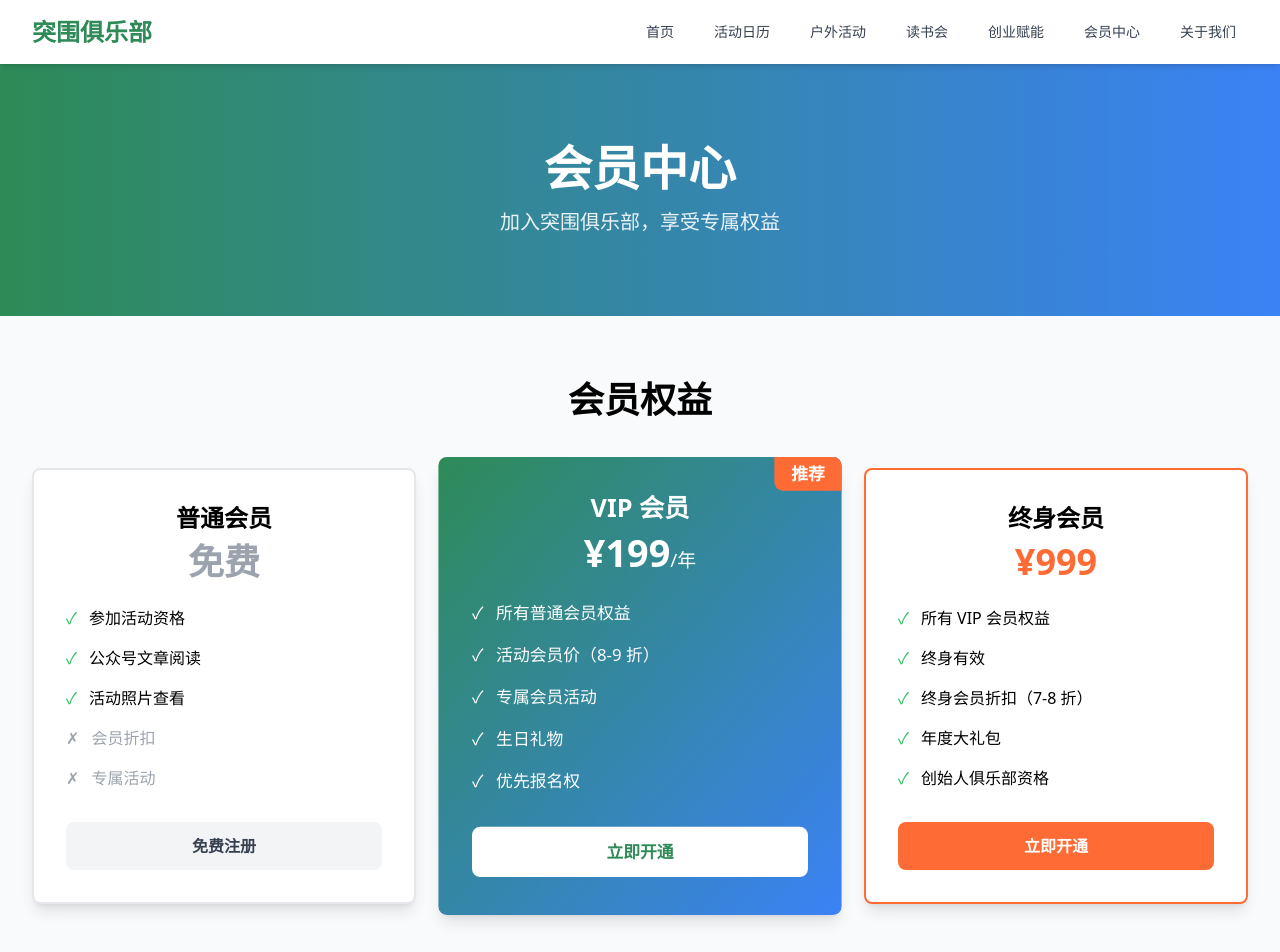
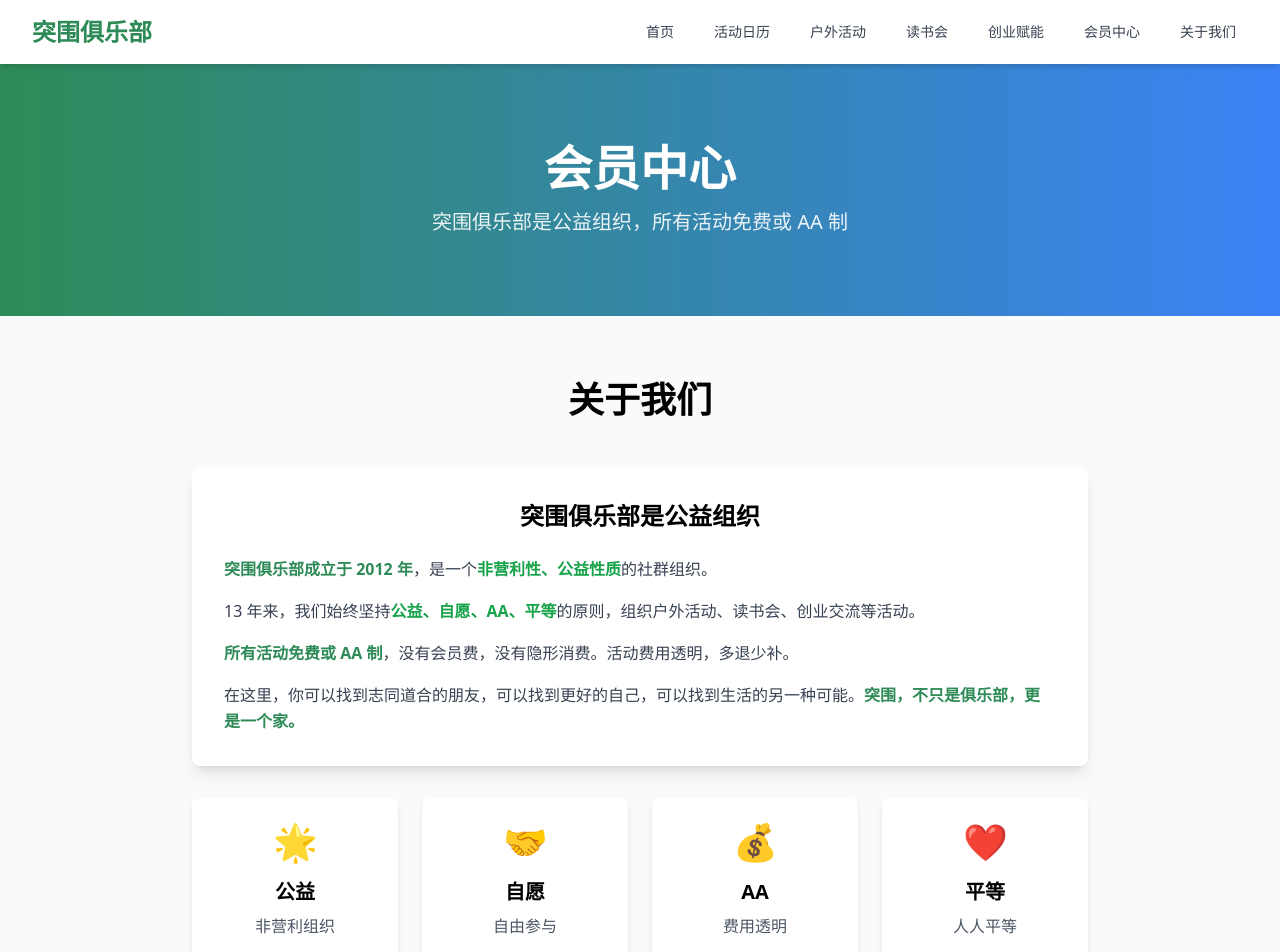
Before and after one commit to xiaoyaoluozi/towayclub-website, a Next.js app: page /membership in a window 1280 px wide. Shown: the top 952 px of the page. Built offline with nearby package versions, Linux system fonts and the light colour scheme.

Commit message:
fix: 修改会员页面为公益性质，修复导航栏空链接

```diff
--- a/app/events/page.js
+++ b/app/events/page.js
@@ -1,6 +1,7 @@
 'use client'
 
-import { useState } from 'react'
+import { useState, useEffect, Suspense } from 'react'
+import { useSearchParams } from 'next/navigation'
 import Link from 'next/link'
 import { events } from '../../data/events'
 
@@ -12,8 +13,18 @@ const categories = [
   { value: 'social', label: '🤝 社交' },
 ]
 
-export default function EventsPage() {
-  const [filter, setFilter] = useState('all')
+function EventsContent() {
+  const searchParams = useSearchParams()
+  const categoryParam = searchParams.get('category')
+
+  const [filter, setFilter] = useState(categoryParam || 'all')
+
+  // 当 URL 参数变化时，更新筛选器
+  useEffect(() => {
+    if (categoryParam) {
+      setFilter(categoryParam)
+    }
+  }, [categoryParam])
 
   const filteredEvents = filter === 'all'
     ? events
@@ -133,3 +144,11 @@ export default function EventsPage() {
     </div>
   )
 }
+
+export default function EventsPage() {
+  return (
+    <Suspense fallback={<div className="min-h-screen bg-gray-50 flex items-center justify-center"><div className="text-2xl">加载中...</div></div>}>
+      <EventsContent />
+    </Suspense>
+  )
+}
--- a/app/layout.js
+++ b/app/layout.js
@@ -18,9 +18,9 @@ export default function RootLayout({ children }) {
                 <div className="ml-10 flex items-baseline space-x-4">
                   <Link href="/" className="text-gray-700 hover:text-primary px-3 py-2 rounded-md text-sm font-medium">首页</Link>
                   <Link href="/events" className="text-gray-700 hover:text-primary px-3 py-2 rounded-md text-sm font-medium">活动日历</Link>
-                  <Link href="/outdoor" className="text-gray-700 hover:text-primary px-3 py-2 rounded-md text-sm font-medium">户外活动</Link>
-                  <Link href="/reading" className="text-gray-700 hover:text-primary px-3 py-2 rounded-md text-sm font-medium">读书会</Link>
-                  <Link href="/startup" className="text-gray-700 hover:text-primary px-3 py-2 rounded-md text-sm font-medium">创业赋能</Link>
+                  <Link href="/events?category=outdoor" className="text-gray-700 hover:text-primary px-3 py-2 rounded-md text-sm font-medium">户外活动</Link>
+                  <Link href="/events?category=reading" className="text-gray-700 hover:text-primary px-3 py-2 rounded-md text-sm font-medium">读书会</Link>
+                  <Link href="/events?category=startup" className="text-gray-700 hover:text-primary px-3 py-2 rounded-md text-sm font-medium">创业赋能</Link>
                   <Link href="/membership" className="text-gray-700 hover:text-primary px-3 py-2 rounded-md text-sm font-medium">会员中心</Link>
                   <Link href="/about" className="text-gray-700 hover:text-primary px-3 py-2 rounded-md text-sm font-medium">关于我们</Link>
                 </div>
--- a/app/membership/page.js
+++ b/app/membership/page.js
@@ -7,118 +7,74 @@ export default function MembershipPage() {
       <section className="bg-gradient-to-r from-primary to-blue-500 text-white py-20">
         <div className="max-w-7xl mx-auto px-4 sm:px-6 lg:px-8 text-center">
           <h1 className="text-5xl font-bold mb-4">会员中心</h1>
-          <p className="text-xl opacity-90">加入突围俱乐部，享受专属权益</p>
+          <p className="text-xl opacity-90">突围俱乐部是公益组织，所有活动免费或 AA 制</p>
         </div>
       </section>
 
       {/* 会员权益 */}
       <section className="py-16">
         <div className="max-w-7xl mx-auto px-4 sm:px-6 lg:px-8">
-          <h2 className="text-4xl font-bold text-center mb-12">会员权益</h2>
-          <div className="grid md:grid-cols-3 gap-8">
-            {/* 普通会员 */}
-            <div className="bg-white rounded-lg shadow-lg p-8 border-2 border-gray-200">
-              <div className="text-center mb-6">
-                <h3 className="text-2xl font-bold mb-2">普通会员</h3>
-                <div className="text-4xl font-bold text-gray-400">免费</div>
+          <h2 className="text-4xl font-bold text-center mb-12">关于我们</h2>
+          <div className="max-w-4xl mx-auto">
+            <div className="bg-white rounded-lg shadow-lg p-8 mb-8">
+              <h3 className="text-2xl font-bold mb-6 text-center">突围俱乐部是公益组织</h3>
+              <div className="space-y-4 text-gray-700 leading-relaxed">
+                <p>
+                  <strong className="text-primary">突围俱乐部成立于 2012 年</strong>，是一个<span className="text-green-600 font-semibold">非营利性、公益性质</span>的社群组织。
+                </p>
+                <p>
+                  13 年来，我们始终坚持<span className="text-green-600 font-semibold">公益、自愿、AA、平等</span>的原则，组织户外活动、读书会、创业交流等活动。
+                </p>
+                <p>
+                  <strong className="text-primary">所有活动免费或 AA 制</strong>，没有会员费，没有隐形消费。活动费用透明，多退少补。
+                </p>
+                <p>
+                  在这里，你可以找到志同道合的朋友，可以找到更好的自己，可以找到生活的另一种可能。<strong className="text-primary">突围，不只是俱乐部，更是一个家。</strong>
+                </p>
               </div>
-              <ul className="space-y-4 mb-8">
-                <li className="flex items-start">
-                  <span className="text-green-500 mr-3">✓</span>
-                  <span>参加活动资格</span>
-                </li>
-                <li className="flex items-start">
-                  <span className="text-green-500 mr-3">✓</span>
-                  <span>公众号文章阅读</span>
-                </li>
-                <li className="flex items-start">
-                  <span className="text-green-500 mr-3">✓</span>
-                  <span>活动照片查看</span>
-                </li>
-                <li className="flex items-start text-gray-400">
-                  <span className="mr-3">✗</span>
-                  <span>会员折扣</span>
-                </li>
-                <li className="flex items-start text-gray-400">
-                  <span className="mr-3">✗</span>
-                  <span>专属活动</span>
-                </li>
-              </ul>
-              <Link
-                href="/events"
-                className="block w-full bg-gray-100 hover:bg-gray-200 text-gray-700 text-center py-3 rounded-lg font-semibold transition"
-              >
-                免费注册
-              </Link>
             </div>
 
-            {/* VIP 会员 */}
-            <div className="bg-gradient-to-br from-primary to-blue-500 rounded-lg shadow-lg p-8 text-white transform scale-105">
-              <div className="absolute top-0 right-0 bg-secondary text-white px-4 py-1 rounded-bl-lg rounded-tr-lg font-semibold">
-                推荐
+            {/* 核心原则 */}
+            <div className="grid md:grid-cols-4 gap-6 mb-8">
+              <div className="bg-white p-6 rounded-lg shadow-md text-center">
+                <div className="text-4xl mb-4">🌟</div>
+                <h4 className="text-xl font-bold mb-2">公益</h4>
+                <p className="text-gray-600">非营利组织</p>
               </div>
-              <div className="text-center mb-6">
-                <h3 className="text-2xl font-bold mb-2">VIP 会员</h3>
-                <div className="text-4xl font-bold">¥199<span className="text-lg font-normal">/年</span></div>
+              <div className="bg-white p-6 rounded-lg shadow-md text-center">
+                <div className="text-4xl mb-4">🤝</div>
+                <h4 className="text-xl font-bold mb-2">自愿</h4>
+                <p className="text-gray-600">自由参与</p>
               </div>
-              <ul className="space-y-4 mb-8">
-                <li className="flex items-start">
-                  <span className="mr-3">✓</span>
-                  <span>所有普通会员权益</span>
-                </li>
-                <li className="flex items-start">
-                  <span className="mr-3">✓</span>
-                  <span>活动会员价（8-9 折）</span>
-                </li>
-                <li className="flex items-start">
-                  <span className="mr-3">✓</span>
-                  <span>专属会员活动</span>
-                </li>
-                <li className="flex items-start">
-                  <span className="mr-3">✓</span>
-                  <span>生日礼物</span>
-                </li>
-                <li className="flex items-start">
-                  <span className="mr-3">✓</span>
-                  <span>优先报名权</span>
-                </li>
-              </ul>
-              <button className="block w-full bg-white text-primary hover:bg-gray-100 text-center py-3 rounded-lg font-semibold transition">
-                立即开通
-              </button>
+              <div className="bg-white p-6 rounded-lg shadow-md text-center">
+                <div className="text-4xl mb-4">💰</div>
+                <h4 className="text-xl font-bold mb-2">AA</h4>
+                <p className="text-gray-600">费用透明</p>
+              </div>
+              <div className="bg-white p-6 rounded-lg shadow-md text-center">
+                <div className="text-4xl mb-4">❤️</div>
+                <h4 className="text-xl font-bold mb-2">平等</h4>
+                <p className="text-gray-600">人人平等</p>
+              </div>
             </div>
 
-            {/* 终身会员 */}
-            <div className="bg-white rounded-lg shadow-lg p-8 border-2 border-secondary">
-              <div className="text-center mb-6">
-                <h3 className="text-2xl font-bold mb-2">终身会员</h3>
-                <div className="text-4xl font-bold text-secondary">¥999</div>
+            {/* 参与方式 */}
+            <div className="bg-gradient-to-br from-primary to-blue-500 text-white p-8 rounded-lg shadow-lg">
+              <h3 className="text-2xl font-bold mb-6 text-center">如何参与</h3>
+              <div className="grid md:grid-cols-3 gap-6">
+                <div>
+                  <h4 className="text-xl font-bold mb-3">1. 关注公众号</h4>
+                  <p className="opacity-90">关注"突围俱乐部"公众号，获取最新活动信息</p>
+                </div>
+                <div>
+                  <h4 className="text-xl font-bold mb-3">2. 参加活动</h4>
+                  <p className="opacity-90">选择感兴趣的活动，按指引报名参与</p>
+                </div>
+                <div>
+                  <h4 className="text-xl font-bold mb-3">3. 融入集体</h4>
+                  <p className="opacity-90">认识志同道合的朋友，一起成长</p>
+                </div>
               </div>
-              <ul className="space-y-4 mb-8">
-                <li className="flex items-start">
-                  <span className="text-green-500 mr-3">✓</span>
-                  <span>所有 VIP 会员权益</span>
-                </li>
-                <li className="flex items-start">
-                  <span className="text-green-500 mr-3">✓</span>
-                  <span>终身有效</span>
-                </li>
-                <li className="flex items-start">
-                  <span className="text-green-500 mr-3">✓</span>
-                  <span>终身会员折扣（7-8 折）</span>
-                </li>
-                <li className="flex items-start">
-                  <span className="text-green-500 mr-3">✓</span>
-                  <span>年度大礼包</span>
-                </li>
-                <li className="flex items-start">
-                  <span className="text-green-500 mr-3">✓</span>
-                  <span>创始人俱乐部资格</span>
-                </li>
-              </ul>
-              <button className="block w-full bg-secondary hover:bg-orange-600 text-white text-center py-3 rounded-lg font-semibold transition">
-                立即开通
-              </button>
             </div>
           </div>
         </div>
```
